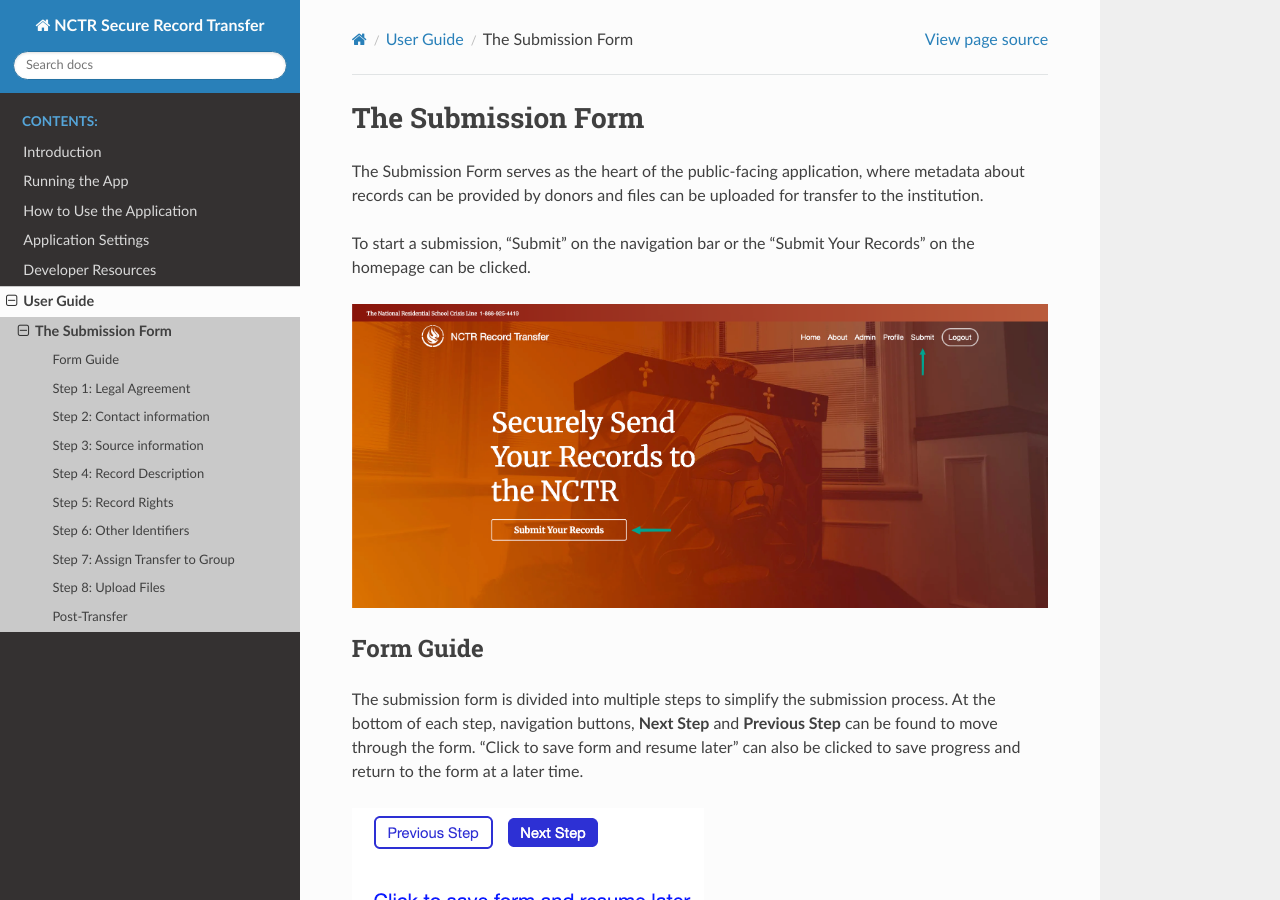
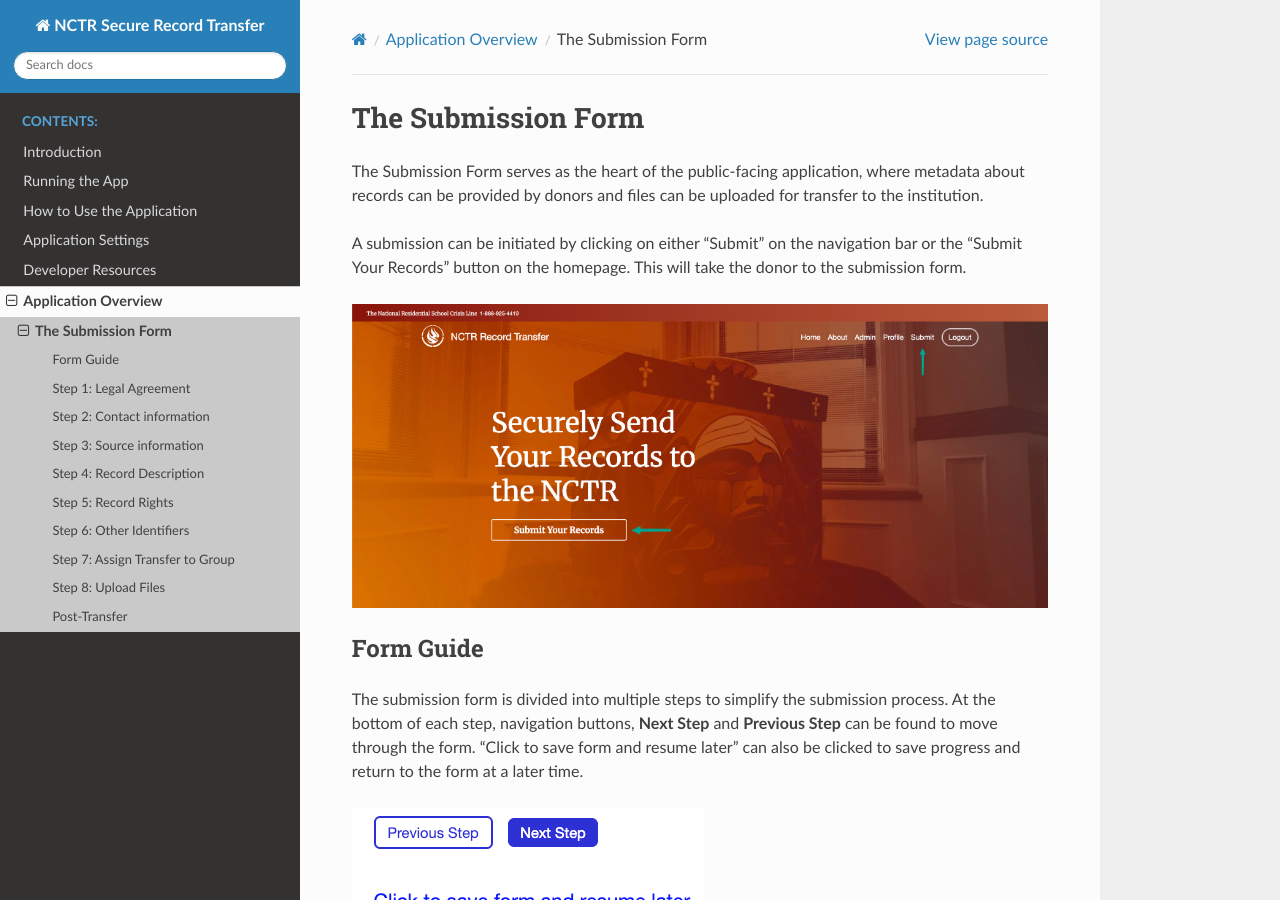
Before and after one commit to NationalCentreTruthReconciliation/Secure-Record-Transfer, a Sphinx documentation site: the page built from docs/application_overview/submission-form.rst, in a window 1280 px wide and 900 px high. Built offline with Sphinx 7.4.7 and the Read the Docs theme 3.1.0, drawn with Linux system fonts in a browser that asks for light colours; some of the changed text lies outside the part shown.

Commit message:
Rename userguide to application_overview, modify introductory paragraph of section

```diff
--- a/docs/userguide/submission-form.rst
+++ b/docs/application_overview/submission-form.rst
@@ -4,8 +4,8 @@
 The Submission Form serves as the heart of the public-facing application, where metadata about
 records can be provided by donors and files can be uploaded for transfer to the institution.
 
-To start a submission, "Submit" on the navigation bar or the "Submit Your Records" on the homepage
-can be clicked.
+A submission can be initiated by clicking on either "Submit" on the navigation bar or the "Submit
+Your Records" button on the homepage. This will take the donor to the submission form.
 
 .. image:: images/access_submission_form.png
     :alt: How to access the submission form
@@ -80,7 +80,7 @@
 Step 4: Record Description
 ##########################
 
-In this step, users are asked for a very brief description of their transfer/records. They must
+In this step, the donor is asked for a very brief description of their transfer/records. They must
 enter four pieces of information:
 
 - A title
--- a/docs/index.rst
+++ b/docs/index.rst
@@ -16,7 +16,7 @@
    howtouse/index
    settings/index
    code/index
-   userguide/index
+   application_overview/index
 
 
 Indices and tables
```
Also changed, not shown: docs/application_overview/index.rst (added, +11 -0 lines), docs/userguide/index.rst (deleted, +0 -11 lines), docs/application_overview/images/access_submission_form.png (renamed from docs/userguide/images/access_submission_form.png), docs/application_overview/images/form_error.png (renamed from docs/userguide/images/form_error.png), docs/application_overview/images/form_navigation.png (renamed from docs/userguide/images/form_navigation.png), docs/application_overview/images/mouse_over_help_icon.png (renamed from docs/userguide/images/mouse_over_help_icon.png), docs/application_overview/images/transfer_step_1.png (renamed from docs/userguide/images/transfer_step_1.png), docs/application_overview/images/transfer_step_2.png (renamed from docs/userguide/images/transfer_step_2.png), docs/application_overview/images/transfer_step_3.png (renamed from docs/userguide/images/transfer_step_3.png), docs/application_overview/images/transfer_step_3_not_on_behalf.png (renamed from docs/userguide/images/transfer_step_3_not_on_behalf.png), docs/application_overview/images/transfer_step_3_on_behalf.png (renamed from docs/userguide/images/transfer_step_3_on_behalf.png), docs/application_overview/images/transfer_step_4.png (renamed from docs/userguide/images/transfer_step_4.png), docs/application_overview/images/transfer_step_5.png (renamed from docs/userguide/images/transfer_step_5.png), docs/application_overview/images/transfer_step_6.png (renamed from docs/userguide/images/transfer_step_6.png), 2 more files.
